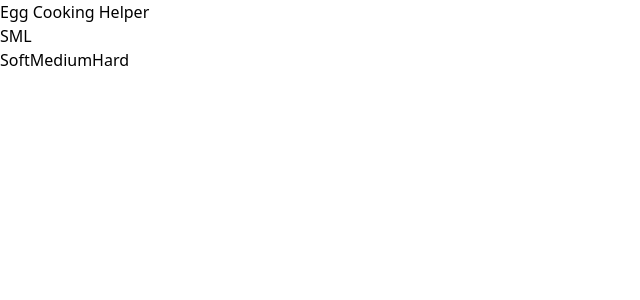
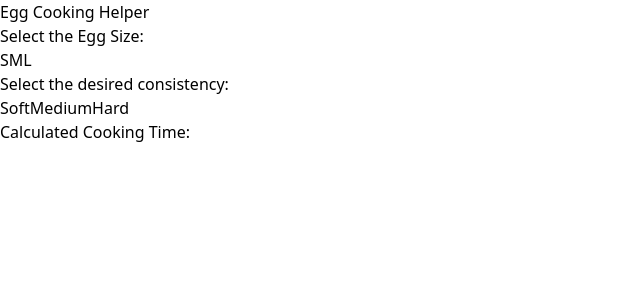
Before and after one commit to Marvin-Dem/Egg-Cooking-Helper, a React (Vite) app: page / in a window 1280 px wide. Shown: the top 300 px of the page, without its empty margins (0-640 px from the left). Built offline with nearby package versions, Linux system fonts and the light colour scheme.

Commit message:
implement calcBoilTime function

```diff
--- a/src/eggCookingHelper.tsx
+++ b/src/eggCookingHelper.tsx
@@ -33,22 +33,23 @@ export default function EggCookingHelper() {
             .set("Hard", 9)
     );
 
-    // const cookingTime = cookingTimes.get(eggSize).get(boilingLevel);
+    function calcBoilTime(eggSize: EggSize, boilingLevel: BoilingLevel) {
+        let cookingTime;
+        if (eggSize !== undefined) {
+            const sizeMap = cookingTimes.get(eggSize);
 
-    // if (cookingTime !== undefined) {
-
-    // }
-
-    function calcBoilTime(eggSize: EggSize, boilingLevel: BoilingLevel) {
-        let calculatedTime;
-        const sizeMap = cookingTimes.get(eggSize);
-        return calculatedTime;
+            if (sizeMap !== undefined) {
+                cookingTime = sizeMap.get(boilingLevel);
+            }
+        }
+        return cookingTime;
     }
 
     return (
         <div>
             <h1>Egg Cooking Helper</h1>
             <div>
+                <h3>Select the Egg Size:</h3>
                 <button
                     key={"S"}
                     onClick={() => {
@@ -75,6 +76,7 @@ export default function EggCookingHelper() {
                 </button>
             </div>
             <div>
+                <h3>Select the desired consistency:</h3>
                 <button
                     key={"Soft"}
                     onClick={() => {
@@ -100,6 +102,12 @@ export default function EggCookingHelper() {
                     Hard
                 </button>
             </div>
+            <div>
+                <h3>Calculated Cooking Time:</h3>
+                {eggSize && boilingLevel && (
+                    <div>{calcBoilTime(eggSize, boilingLevel)}</div>
+                )}
+            </div>
         </div>
     );
 }
```
